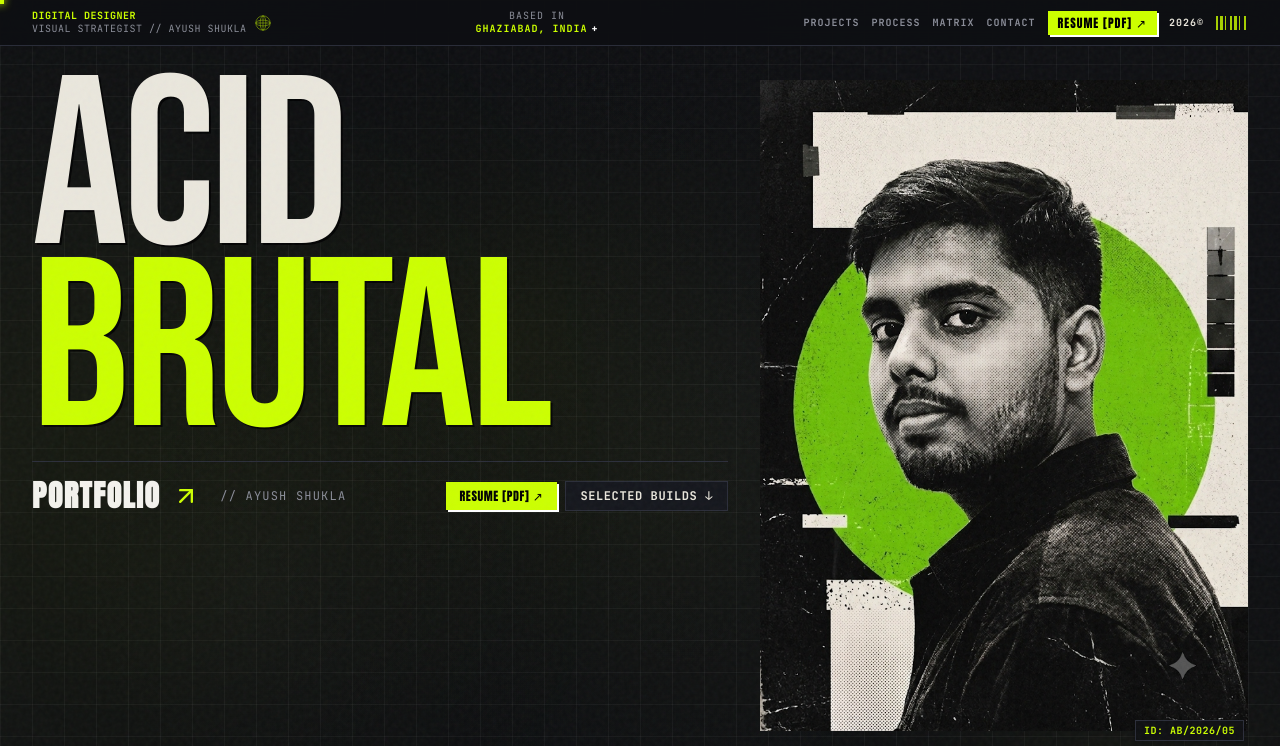
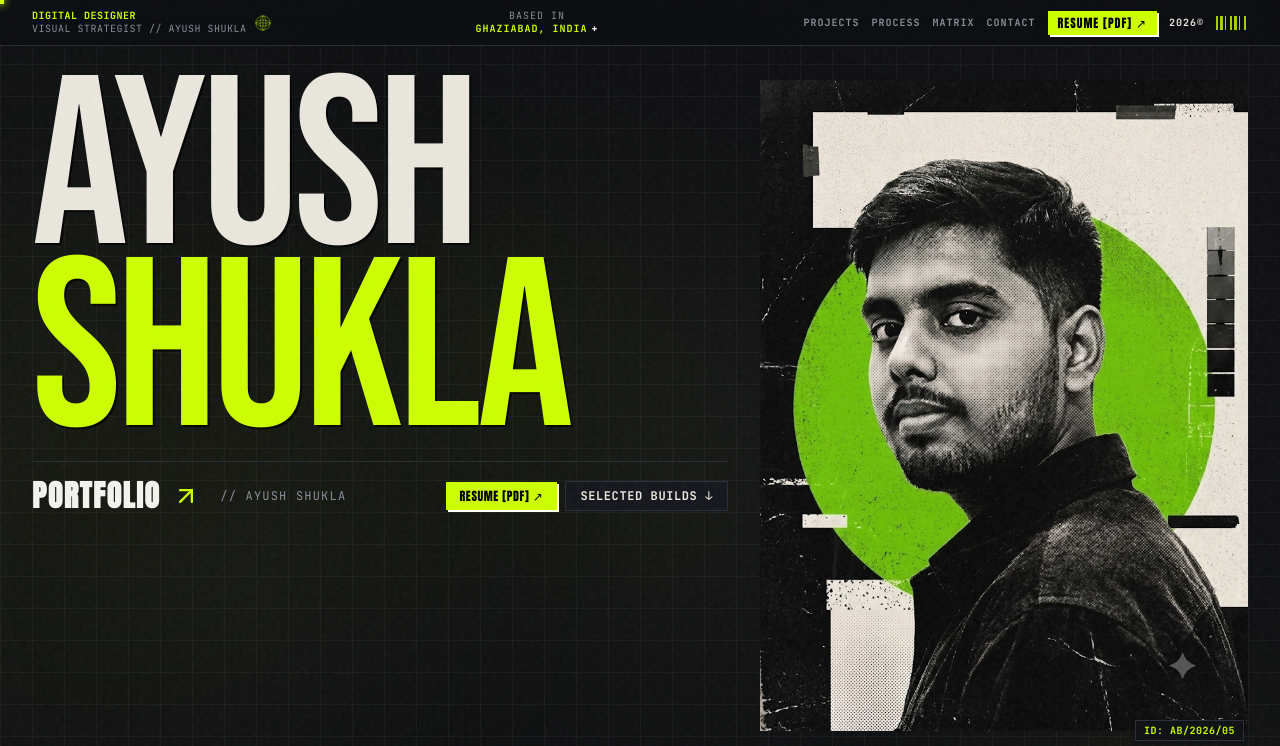
Before and after one commit to Ayushukla7/Ayush-Tech, a React (Vite) app: page / in a window 1280 px wide. Shown: the top 746 px of the page. Built offline with nearby package versions, Linux system fonts and the light colour scheme; the HTML template or start-up script is replaced by a standard one; a web font is replaced by a local one.

Commit message:
NAME CHANGE

```diff
--- a/src/components/Hero.jsx
+++ b/src/components/Hero.jsx
@@ -20,16 +20,16 @@ export default function Hero({ onOpenResume }) {
         {/* ========================================================================= */}
         <div className="grid grid-cols-1 lg:grid-cols-12 gap-8 items-start">
 
-          {/* LEFT 7 COLS: GIANT EDITORIAL CONDENSED "ACID BRUTAL" TITLE */}
+          {/* LEFT 7 COLS: GIANT EDITORIAL CONDENSED "AYUSH SHUKLA" TITLE */}
           <div className="lg:col-span-7 flex flex-col justify-between space-y-4">
 
-            {/* GIANT ACID BRUTAL POSTER DISPLAY TYPOGRAPHY (EXACT AS REFERENCE POSTER) */}
+            {/* GIANT AYUSH SHUKLA POSTER DISPLAY TYPOGRAPHY (EXACT AS REFERENCE POSTER) */}
             <div className="space-y-0 leading-none">
               <h1 className="font-bebas text-[7rem] sm:text-[10.5rem] md:text-[13rem] lg:text-[15rem] tracking-tight text-[#eae7dd] uppercase select-none distressed-title leading-[0.76]">
-                ACID
+                AYUSH
               </h1>
               <h1 className="font-bebas text-[7rem] sm:text-[10.5rem] md:text-[13rem] lg:text-[15rem] tracking-tight text-[#ccff00] uppercase select-none distressed-title leading-[0.76]">
-                BRUTAL
+                SHUKLA
               </h1>
             </div>
 
@@ -74,7 +74,7 @@ export default function Hero({ onOpenResume }) {
               <div className="relative w-full overflow-hidden bg-transparent">
                 <img
                   src="/ayush-hero.jpg"
-                  alt="Ayush Shukla – ACID BRUTAL Editorial Portrait"
+                  alt="Ayush Shukla – AYUSH SHUKLA Editorial Portrait"
                   className="w-full h-auto object-cover block select-none"
                   loading="eager"
                 />
```
